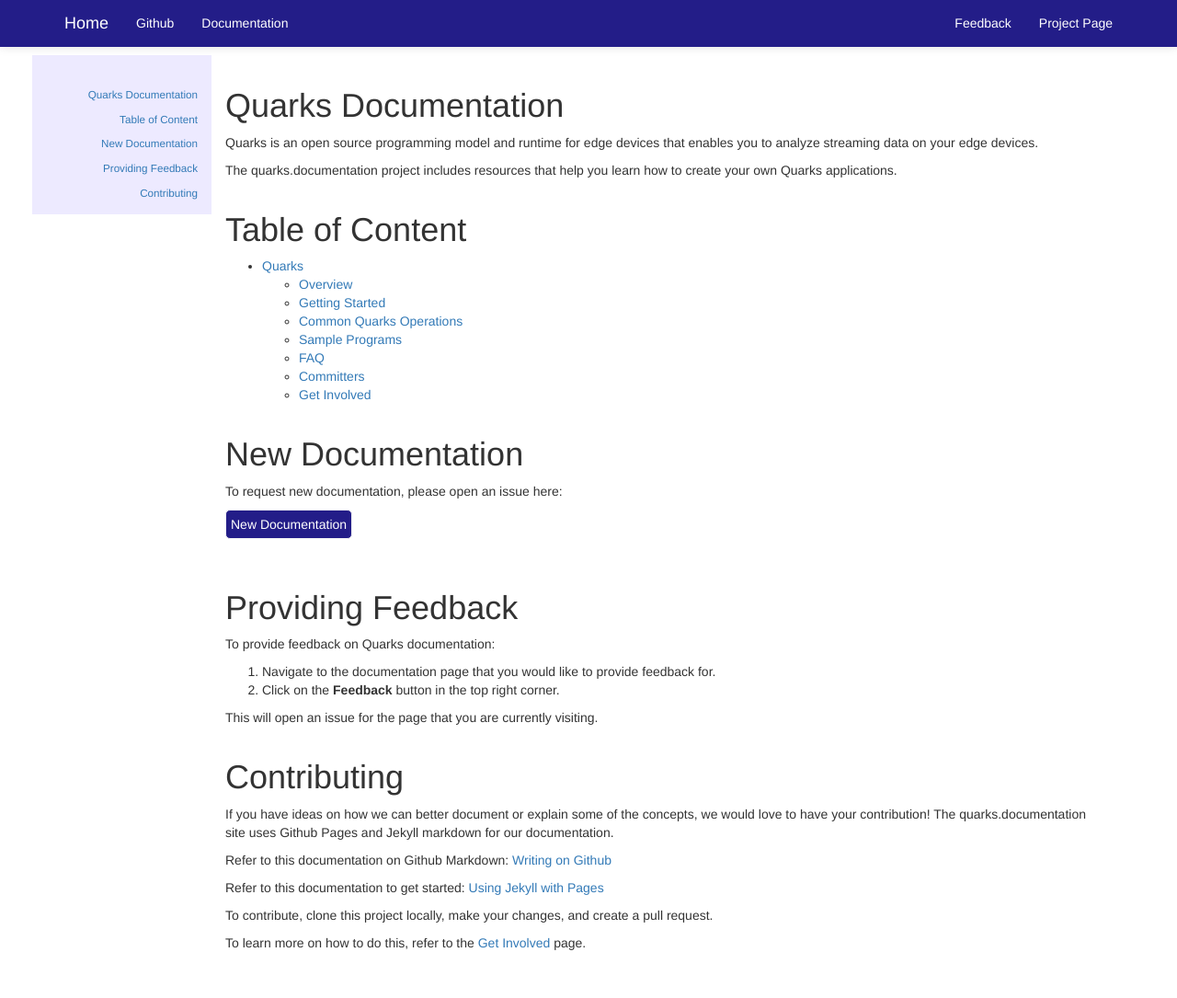
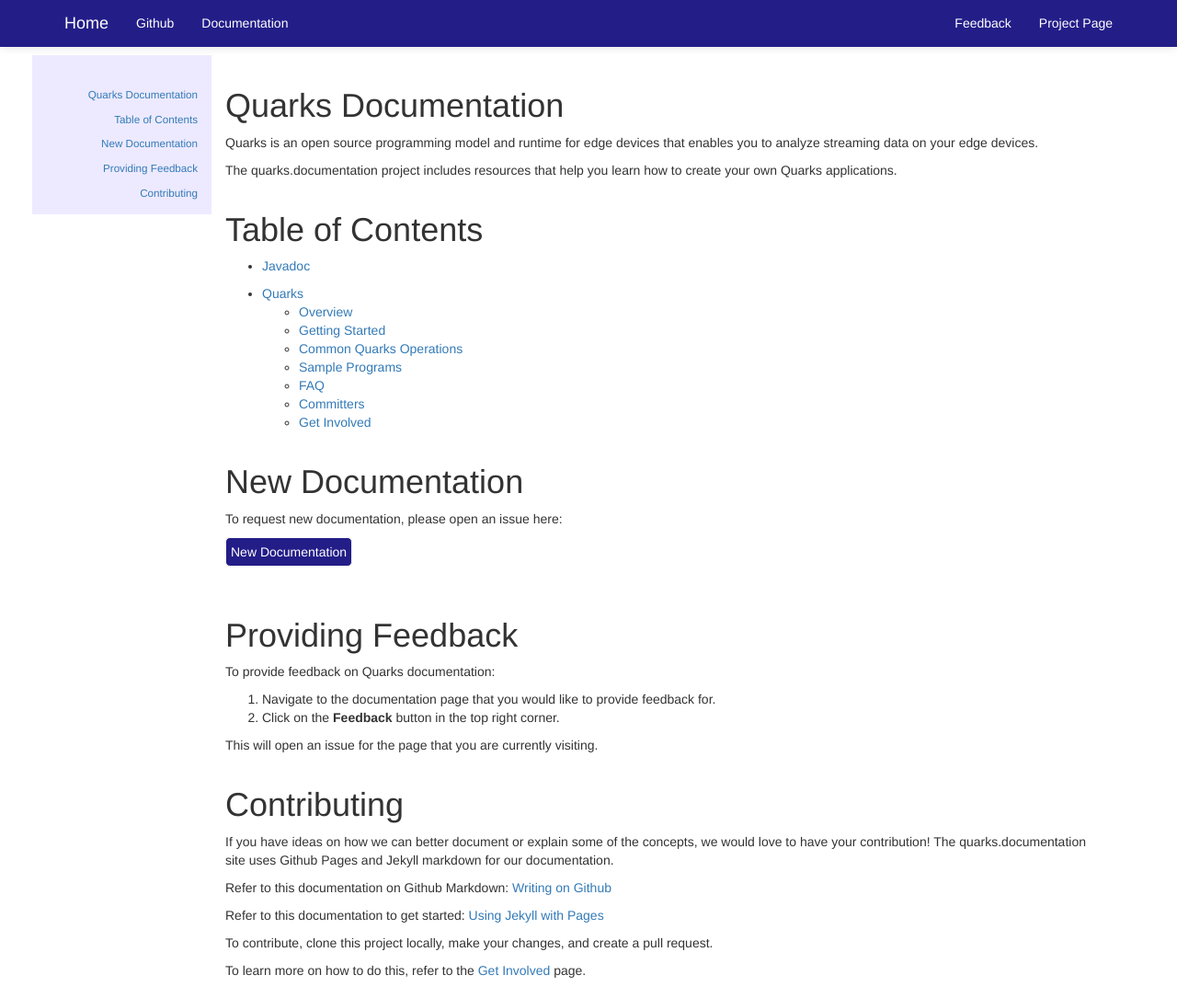
Before and after one commit to quarks-edge/quarks.documentation, a Jekyll site: the page built from index.markdown, in a window 1280 px wide and 1085 px high. Shown: the whole window at 92% size. Built offline with Jekyll 4.4.1, drawn with Linux system fonts in a browser that asks for light colours; nearby versions of some CDN libraries.

Commit message:
Added javadoc link

```diff
--- a/index.markdown
+++ b/index.markdown
@@ -10,7 +10,8 @@
 
 The quarks.documentation project includes resources that help you learn how to create your own Quarks applications.
 
-# Table of Content
+# Table of Contents
+* [Javadoc](https://quarks-edge.github.io/quarks/docs/javadoc/index.html)
 {% include nav.html context="/docs/"%}
 
 # New Documentation
```
